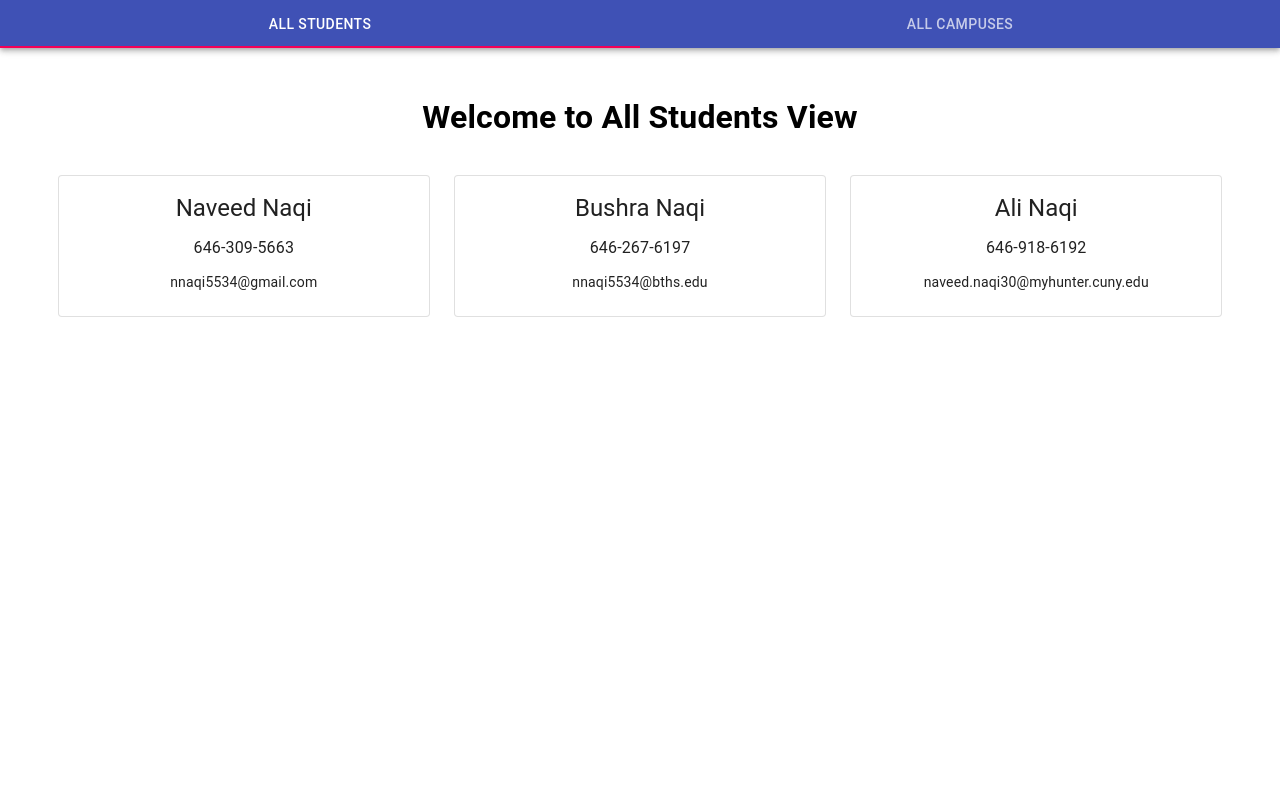
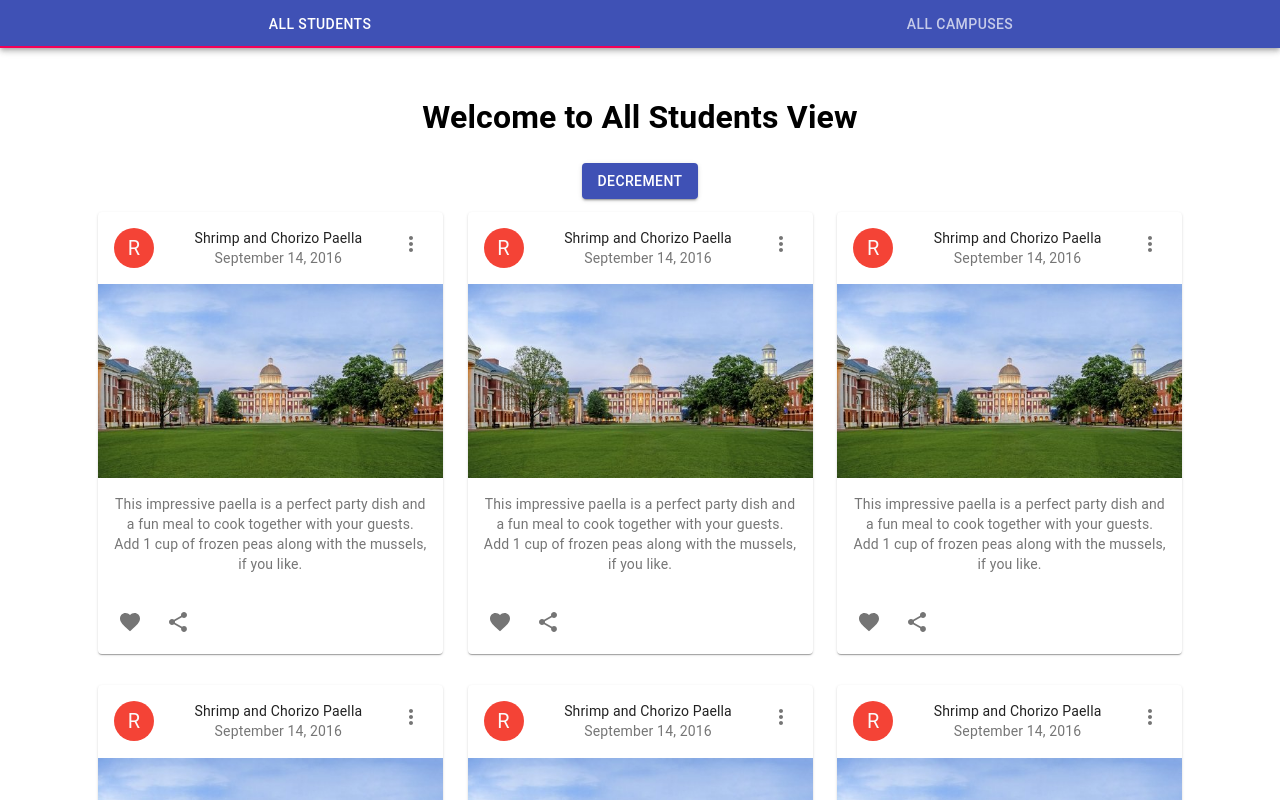
Before and after one commit to Naveed-Naqi/TTP_CRUD_APP, a React (Create React App) app: page / in a window 1280 px wide. Shown: the top 800 px of the page. Built offline with nearby package versions, Linux system fonts and the light colour scheme.

Commit message:
Added Button

```diff
--- a/package.json
+++ b/package.json
@@ -4,6 +4,7 @@
   "private": true,
   "dependencies": {
     "@material-ui/core": "^4.8.3",
+    "@material-ui/icons": "^4.5.1",
     "@testing-library/jest-dom": "^4.2.4",
     "@testing-library/react": "^9.4.0",
     "@testing-library/user-event": "^7.2.1",
--- a/src/App.js
+++ b/src/App.js
@@ -8,7 +8,7 @@ function App() {
     <Router>
         <div>
             <Switch>
-                <Route path ="/" component={TabNavigation} />
+                <Route exact path ="/" component={TabNavigation} />
             </Switch>
         </div>
     </Router>
--- a/src/components/campuses/AllCampuses.js
+++ b/src/components/campuses/AllCampuses.js
@@ -1,6 +1,7 @@
-import React, { Component } from 'react'
-import "./campuses.css"
-import SingleCardDisplay from '../layout/SingleCardDisplay'
+import React, { Component } from 'react';
+import "./campuses.css";
+import SingleCardDisplay from '../layout/SingleCardDisplay';
+import StylishCardDisplay from "../layout/StylishCardDisplay";
 
 export default class AllCampuses extends Component {
     render() {
@@ -8,23 +9,14 @@ export default class AllCampuses extends Component {
             <div>
                 <h1>Welcome to the All Campuses View</h1>
 
-                <SingleCardDisplay
-                    phoneNumber="646-309-5663"
-                    name="Naveed Naqi"
-                    email="nnaqi5534@gmail.com"
-                ></SingleCardDisplay>
-
-                <SingleCardDisplay
-                    phoneNumber="646-267-6197"
-                    name="Bushra Naqi"
-                    email="nnaqi5534@bths.edu"
-                ></SingleCardDisplay>
-
-                <SingleCardDisplay
-                    phoneNumber="646-918-6192"
-                    name="Ali Naqi"
-                    email="naveed.naqi30@myhunter.cuny.edu"
-                ></SingleCardDisplay>
+                <StylishCardDisplay></StylishCardDisplay>
+                <StylishCardDisplay></StylishCardDisplay>
+                <StylishCardDisplay></StylishCardDisplay>
+                <StylishCardDisplay></StylishCardDisplay>
+                <StylishCardDisplay></StylishCardDisplay>
+                <StylishCardDisplay></StylishCardDisplay>
+                <StylishCardDisplay></StylishCardDisplay>
+                <StylishCardDisplay></StylishCardDisplay>
 
             </div>
         )
--- /dev/null
+++ b/src/components/layout/StylishCardDisplay.js
@@ -0,0 +1,72 @@
+import React from 'react';
+import { makeStyles } from '@material-ui/core/styles';
+import Card from '@material-ui/core/Card';
+import CardHeader from '@material-ui/core/CardHeader';
+import CardMedia from '@material-ui/core/CardMedia';
+import CardContent from '@material-ui/core/CardContent';
+import CardActions from '@material-ui/core/CardActions';
+import Avatar from '@material-ui/core/Avatar';
+import IconButton from '@material-ui/core/IconButton';
+import Typography from '@material-ui/core/Typography';
+import { red } from '@material-ui/core/colors';
+import FavoriteIcon from '@material-ui/icons/Favorite';
+import ShareIcon from '@material-ui/icons/Share';
+import MoreVertIcon from '@material-ui/icons/MoreVert';
+
+const useStyles = makeStyles(theme => ({
+  card: {
+    maxWidth: 345,
+    textAlign: "center",
+    display: "inline-block",
+    margin: "1%",
+  },
+  media: {
+    height: 0,
+    paddingTop: '56.25%', // 16:9
+  },
+  avatar: {
+    backgroundColor: red[500],
+  },
+}));
+
+export default function StylishCardDisplay() {
+  const classes = useStyles();
+
+  return (
+    <Card className={classes.card}>
+      <CardHeader
+        avatar={
+          <Avatar aria-label="recipe" className={classes.avatar}>
+            R
+          </Avatar>
+        }
+        action={
+          <IconButton aria-label="settings">
+            <MoreVertIcon />
+          </IconButton>
+        }
+        title="Shrimp and Chorizo Paella"
+        subheader="September 14, 2016"
+      />
+      <CardMedia
+        className={classes.media}
+        image={require('./img1.jpg')}
+        title="Paella dish"
+      />
+      <CardContent>
+        <Typography variant="body2" color="textSecondary" component="p">
+          This impressive paella is a perfect party dish and a fun meal to cook together with your
+          guests. Add 1 cup of frozen peas along with the mussels, if you like.
+        </Typography>
+      </CardContent>
+      <CardActions disableSpacing>
+        <IconButton aria-label="add to favorites">
+          <FavoriteIcon />
+        </IconButton>
+        <IconButton aria-label="share">
+          <ShareIcon />
+        </IconButton>
+      </CardActions>
+    </Card>
+  );
+}
--- a/src/components/students/AllStudents.js
+++ b/src/components/students/AllStudents.js
@@ -1,29 +1,32 @@
 import React, { Component } from 'react'
-import SingleCardDisplay from '../layout/SingleCardDisplay'
+import StylishCardDisplay from "../layout/StylishCardDisplay";
+import { Button } from '@material-ui/core';
 
 export default class AllStudents extends Component {
     render() {
         return (
             <div>
-                <h1>Welcome to All Students View </h1>
+                <div>
+                    <h1>Welcome to All Students View </h1>
 
-                <SingleCardDisplay
-                    phoneNumber="646-309-5663"
-                    name="Naveed Naqi"
-                    email="nnaqi5534@gmail.com"
-                ></SingleCardDisplay>
+                    <Button
+                        type="submit"
+                        variant="contained"
+                        color="primary"
+                    >
+                    DECREMENT
+                    </Button>
+                </div>
 
-                <SingleCardDisplay
-                    phoneNumber="646-267-6197"
-                    name="Bushra Naqi"
-                    email="nnaqi5534@bths.edu"
-                ></SingleCardDisplay>
+                <StylishCardDisplay></StylishCardDisplay>
+                <StylishCardDisplay></StylishCardDisplay>
+                <StylishCardDisplay></StylishCardDisplay>
+                <StylishCardDisplay></StylishCardDisplay>
+                <StylishCardDisplay></StylishCardDisplay>
+                <StylishCardDisplay></StylishCardDisplay>
+                <StylishCardDisplay></StylishCardDisplay>
+                <StylishCardDisplay></StylishCardDisplay>
 
-                <SingleCardDisplay
-                    phoneNumber="646-918-6192"
-                    name="Ali Naqi"
-                    email="naveed.naqi30@myhunter.cuny.edu"
-                ></SingleCardDisplay>
             </div>
         )
     }
```
Also changed, not shown: src/components/layout/img1.jpg (added), 1 other file (tests, documents, lock files or other folders).
